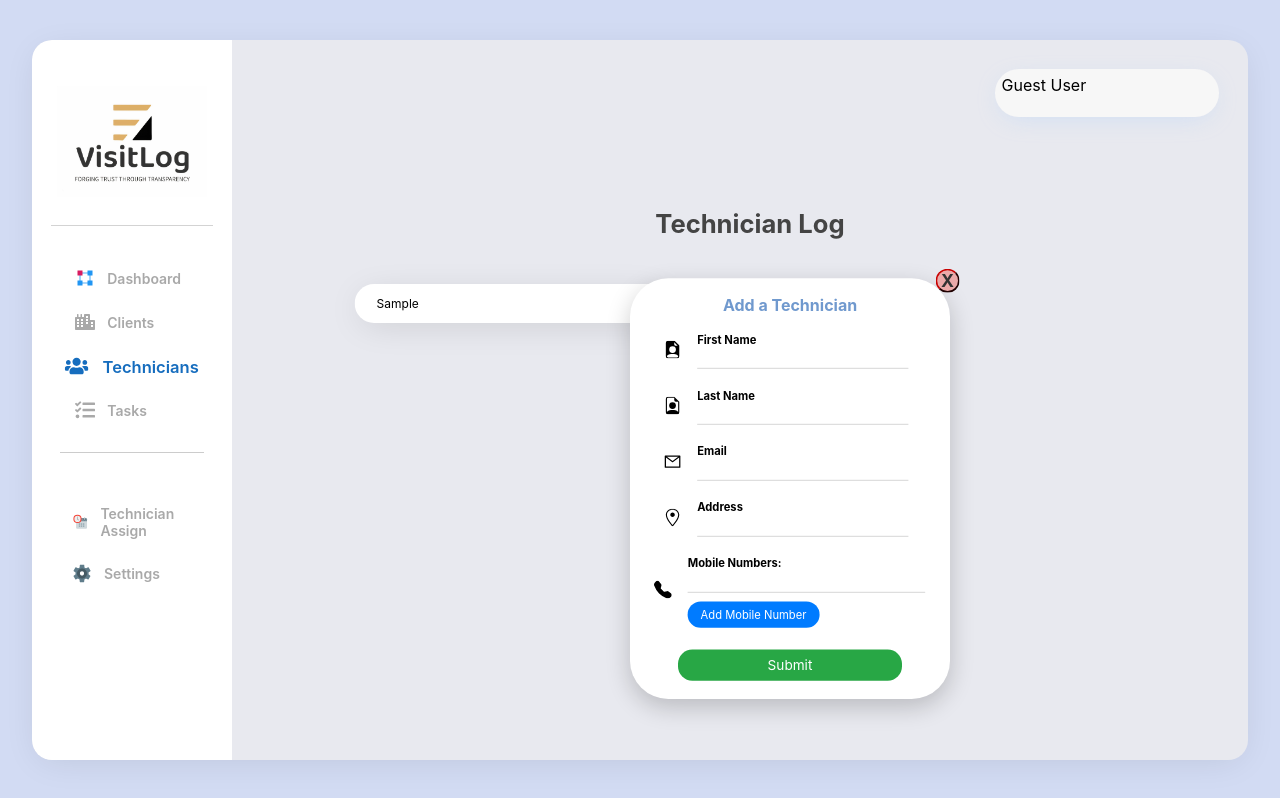
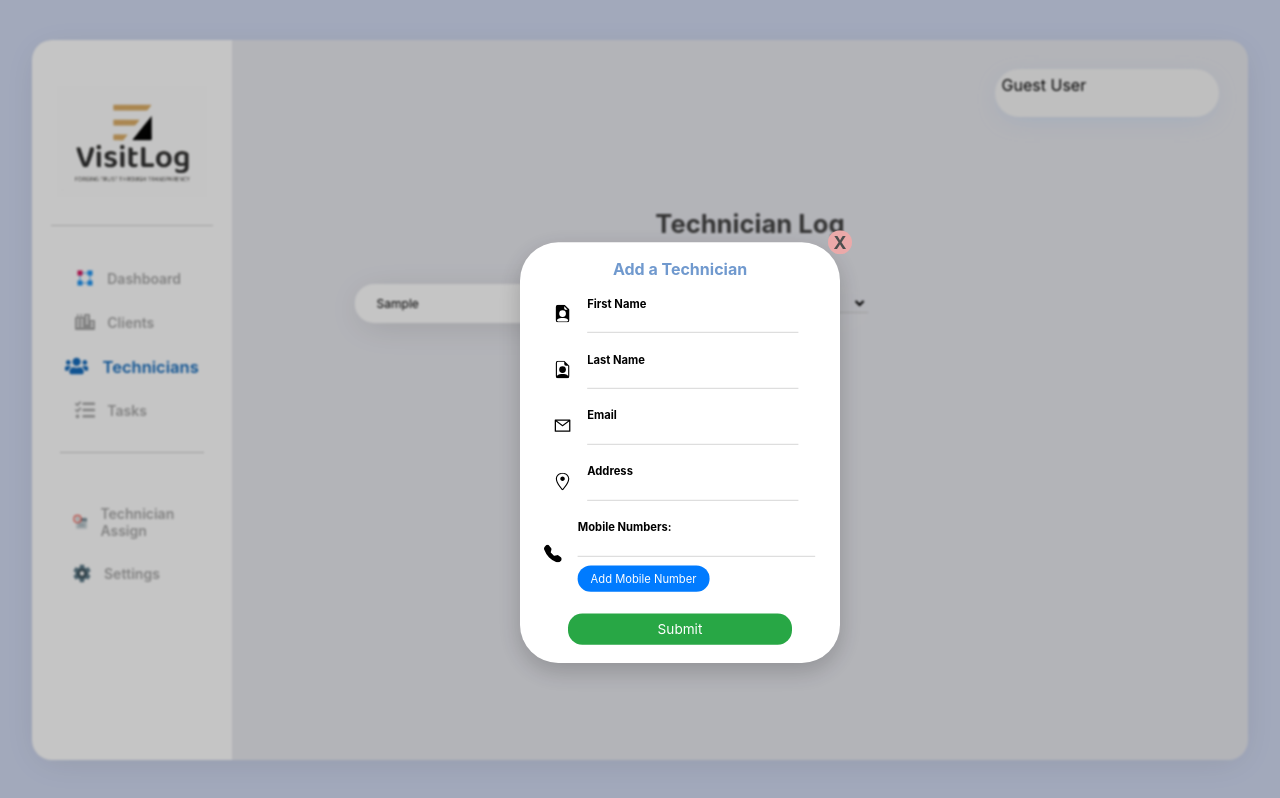
Before and after one commit to cepdnaclk/e19-co227-digital-reporting-of-technical-visits, a React (Vite) app in the folder ADMIN_DASHBOARD/: page /tech in a window 1280 px wide. Both pictures are taken after typing "Sample" into the empty fields and a click on the button "Add New Technician". Built offline with nearby package versions, Linux system fonts and the light colour scheme; no server answers; the database is empty.

Commit message:
Technician page Forms positions update

```diff
--- a/ADMIN_DASHBOARD/src/Components/Technicians/TechniciansTable.jsx
+++ b/ADMIN_DASHBOARD/src/Components/Technicians/TechniciansTable.jsx
@@ -6,7 +6,7 @@ import { BsSortAlphaDown, BsSortAlphaDownAlt } from "react-icons/bs";
 import { TechnicianEditForm } from "./TechnicianEditForm";
 import classNames from "classnames";
 
-export const TechniciansTable = ({ technicians, searchTerm, searchColumn }) => {
+export const TechniciansTable = ({ technicians, searchTerm, searchColumn, technicianEdit }) => {
   const [sortBy, setSortBy] = useState("firstName");
   const [sortDirection, setSortDirection] = useState("asc");
 
@@ -132,7 +132,7 @@ export const TechniciansTable = ({ technicians, searchTerm, searchColumn }) => {
                 <button
                   className={classNames(styles.btn, styles.editBtn)}
                   onClick={() => {
-                    openEditForm(technician);
+                    technicianEdit(technician);
                   }}
                 >
                   <MdCreate />
@@ -144,16 +144,7 @@ export const TechniciansTable = ({ technicians, searchTerm, searchColumn }) => {
         </tbody>
       </table>
 
-      {/* Display the edit form as a modal/popup when needed */}
-      {isEditFormVisible && (
-        <div className={styles.cardContainer}>
-          {/* Pass the selected technician to the edit form */}
-          <TechnicianEditForm
-            technician={selectedTechnician}
-            onClosing={closeEditForm}
-          />
-        </div>
-      )}
+
 
       {showTechnicianDetails && selectedTechnician && (
         <div
--- a/ADMIN_DASHBOARD/src/Pages/Technicians.jsx
+++ b/ADMIN_DASHBOARD/src/Pages/Technicians.jsx
@@ -1,17 +1,31 @@
-import React, { useState, useEffect } from "react";
+import React, { useState, useEffect, useRef } from "react";
 import { collection, getDocs, onSnapshot } from "firebase/firestore";
 import { db } from "../config/firebase";
 import { Navigation } from "../Components/Navigation/Navigation";
 import UserCard from "../Components/UserCard";
 import { TechniciansTable } from "../Components/Technicians/TechniciansTable";
 import { TechnicianForm } from "../Components/Technicians/TechnicianForm";
+import { TechnicianEditForm } from "../Components/Technicians/TechnicianEditForm";
 import styles from "../Styles/Technicians.module.scss";
 
 export const Technician = () => {
   const [technicians, setTechnicians] = useState([]);
+  const [selectedTechnician, setSelectedTechnician] = useState(null);
+  const [showForm, setShowForm] = useState(false);
+  const [showEditForm, setShowEditForm] = useState(false);
+  const [searchTerm, setSearchTerm] = useState("");
 
-  const [showForm, setShowForm] = useState(false);
-  const [searchTerm, setSearchTerm] = useState("");
+/*
+useRef is used to create a reference to a DOM element or to persist values
+across renders without causing re-renders when the value changes.
+It's often used for accessing and manipulating DOM elements directly,
+or for storing mutable values that don't trigger component re-renders.
+
+*delete this after read 😁
+*/
+
+  const backgroundClick = useRef(null);
+  const backgroundClickEdit = useRef(null);
 
   const [searchColumn, setSearchColumn] = useState("Name");
 
@@ -33,12 +47,71 @@ export const Technician = () => {
 
   const createTechnician = async () => {};
 
+  /*
+ 😶‍🌫️
+This effect attaches a click event listener to close the form when clicking outside of it.
+   - addEventLisiner => Attach the click event listener when the component mounts.
+   - removeEventListener => Clean up by removing the event listener when the component unmounts.
+*/
+  useEffect(() => {
+    document.addEventListener("click", handleBackgroundClick);
+
+    return () => {
+      document.removeEventListener("click", handleBackgroundClick);
+    };
+  }, []);
+
+  useEffect(() => {
+    document.addEventListener("click", handleBackgroundClickEdit);
+
+    return () => {
+      document.removeEventListener("click", handleBackgroundClickEdit);
+    };
+  }, []);
+
+  // Function to close the form when clicking outside of it.
+  const handleBackgroundClick = (e) => {
+    if (e.target === backgroundClick.current) {
+      setShowForm(false);
+    }
+  };
+
+  // Function to close the edit form when clicking outside of it.
+  const handleBackgroundClickEdit = (e) => {
+    if (e.target === backgroundClickEdit.current) {
+      setShowEditForm(false);
+    }
+  };
+
+  // Function to close the techniciaAdd form
   const closeForm = () => {
     setShowForm(false);
   };
 
+  // Function to close the edit form
+  const closeEditForm = () => {
+    setSelectedTechnician(null);
+    setShowEditForm(false);
+  };
+
   return (
     <div>
+      {/* Display the technician add form as a modal/popup when needed */}
+      {showForm && (
+        <div className={styles.cardContainer} ref={backgroundClick}>
+          <TechnicianForm onClosing={closeForm} />
+        </div>
+      )}
+
+      {/* Display the edit form as a modal/popup when needed */}
+      {showEditForm && (
+        <div className={styles.cardContainer} ref={backgroundClickEdit}>
+          <TechnicianEditForm
+            technician={selectedTechnician}
+            onClosing={closeEditForm}
+          />
+        </div>
+      )}
       <div className={styles.container}>
         <Navigation />
         <UserCard />
@@ -58,7 +131,6 @@ export const Technician = () => {
             )}
           </div>
 
-            {showForm && <TechnicianForm onClosing={closeForm} />}
           <div className={styles.table_container}>
             <div className={styles.search_bar}>
               <input
@@ -86,6 +158,10 @@ export const Technician = () => {
                 technicians={technicians}
                 searchTerm={searchTerm}
                 searchColumn={searchColumn}
+                technicianEdit={(selectedTech) => {
+                  setSelectedTechnician(selectedTech);
+                  setShowEditForm(true);
+                }}
               />
             ) : (
               <p>Loading technicians...</p>
--- a/ADMIN_DASHBOARD/src/Styles/Technicians.module.scss
+++ b/ADMIN_DASHBOARD/src/Styles/Technicians.module.scss
@@ -11,6 +11,8 @@
   align-items: center;
   align-content: center;
   overflow: hidden;
+
+
 
   .component_container {
     position: relative;
@@ -155,3 +157,15 @@
     background-color: #0056b3;
   }
 }
+
+.cardContainer{
+  position: fixed;
+    top: 50%;
+  left: 50%;
+  transform: translate(-50%, -50%);
+  height: 100vh;
+  width: 100vw;
+  backdrop-filter: blur(1px);
+  background-color: #0000003a;
+  z-index: 99;
+}
--- a/ADMIN_DASHBOARD/src/Styles/Technicians/TechnicianForm.module.scss
+++ b/ADMIN_DASHBOARD/src/Styles/Technicians/TechnicianForm.module.scss
@@ -20,10 +20,10 @@
 
   .close_button {
     position: absolute;
-    top: -12px;
-    right: -12px;
+    top: -15px;
+    right: -15px;
     background-color: rgb(235, 169, 169);
-    border-color: rgb(116, 1, 1);
+    border-color: transparent;
     height: 30px;
     width: 30px;
     align-content: center;
@@ -32,7 +32,7 @@
     font-size: 22px;
     font-weight: bolder;
     cursor: pointer;
-    color: #333;
+    color: #4e4e4e;
     &:hover {
       color: #f00;
       background-color: rgb(247, 239, 239);
--- a/ADMIN_DASHBOARD/src/Styles/UserCard.module.scss
+++ b/ADMIN_DASHBOARD/src/Styles/UserCard.module.scss
@@ -19,6 +19,7 @@
     justify-items: center;
     align-items: center;
     img {
+      margin-left: 0.5rem;
       border-radius: 100%;
       height: 2.3rem;
     }
```
